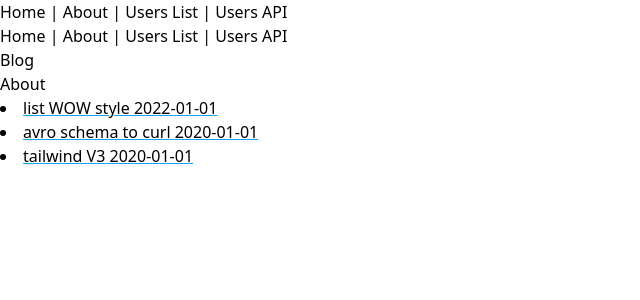
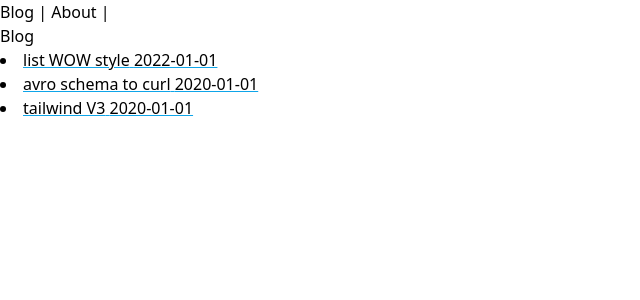
Before and after one commit to IPreferWater/ipreferwater-website, a Next.js app: page / in a window 1280 px wide. Shown: the top 300 px of the page, without its empty margins (0-640 px from the left). Built offline with nearby package versions, Linux system fonts and the light colour scheme.

Commit message:
feat(dev): fix layout x2 & fix key missing inside list

```diff
--- a/components/Layout.tsx
+++ b/components/Layout.tsx
@@ -18,17 +18,13 @@ const Layout = ({ children, title = 'This is the default title' }: Props) => (
     <header>
       <nav>
         <Link href="/">
-          <a>Home</a>
+          <a>Blog</a>
         </Link>{' '}
         |{' '}
         <Link href="/about">
           <a>About</a>
         </Link>{' '}
         |{' '}
-        <Link href="/users">
-          <a>Users List</a>
-        </Link>{' '}
-        | <a href="/api/users">Users API</a>
       </nav>
     </header>
     {children}
--- a/pages/_app.tsx
+++ b/pages/_app.tsx
@@ -1,8 +1,5 @@
 //import 'tailwindcss/tailwind.css'
 import '../styles/index.css'
-import Layout from "../components/Layout";
 export default function MyApp({ Component, pageProps }) {
-  return <Layout>
-    <Component {...pageProps} />
-  </Layout>
+  return <Component {...pageProps} />
 }
--- a/pages/index.tsx
+++ b/pages/index.tsx
@@ -10,15 +10,10 @@ type IndexProps = {
 
   return (<Layout title="Home | Next.js + TypeScript Example">
     <h1>Blog</h1>
-    <p>
-      <Link href="/about">
-        <a>About</a>
-      </Link>
-    </p>
     {posts.map(({ id, date, title }) => (
-            <Link href={`/blog/${id}`}>
+            <Link  key={id} href={`/blog/${id}`}>
               <a className="underline decoration-sky-500">
-            <li key={id}>
+            <li>
          {title} {date}
       </li>
       </a>
@@ -30,7 +25,6 @@ type IndexProps = {
 
 export async function getStaticProps() {
   const posts = getSortedPostsData() as Post[]
-  console.log(posts)
   return {
     props: {
       posts
```
